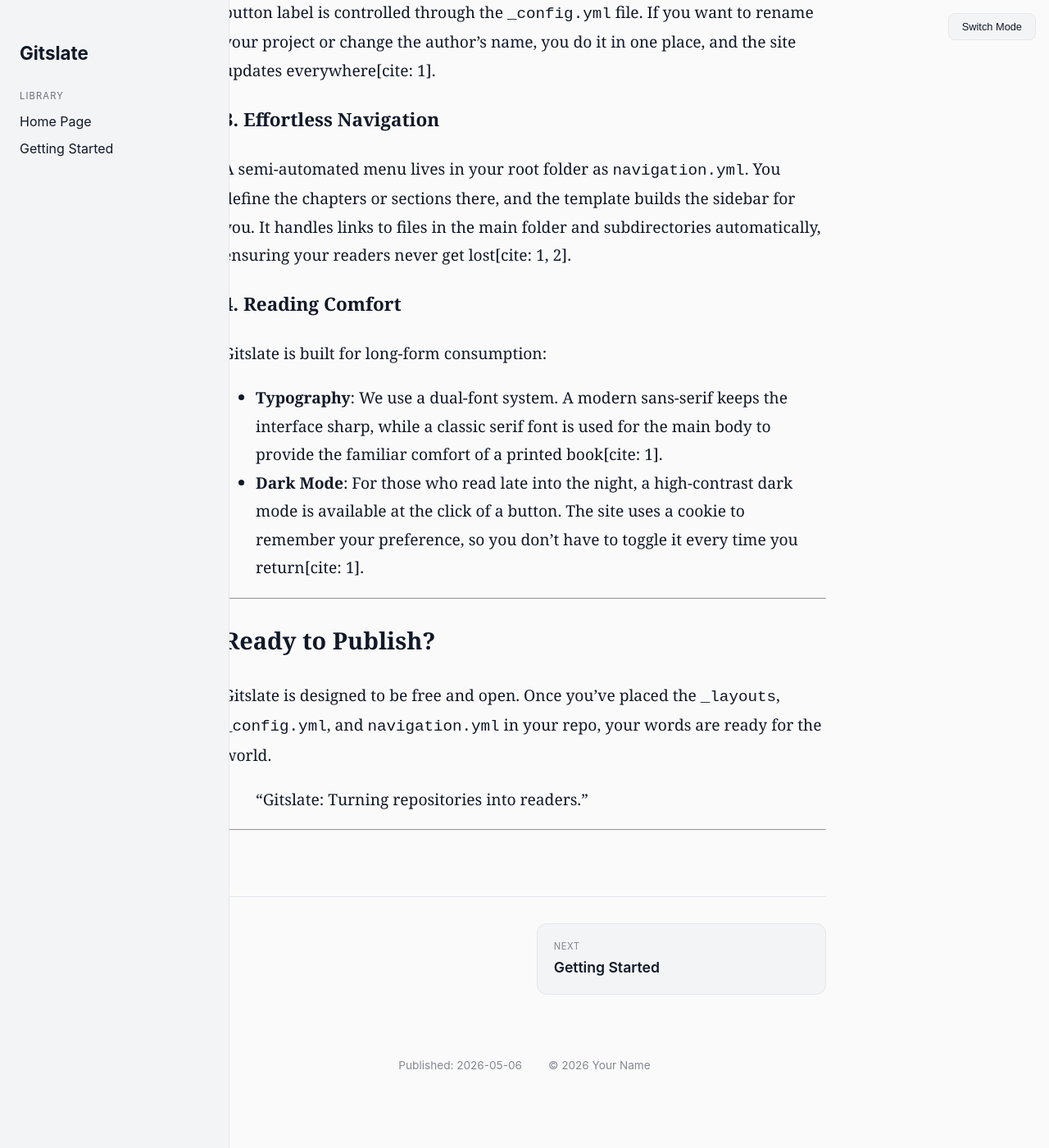
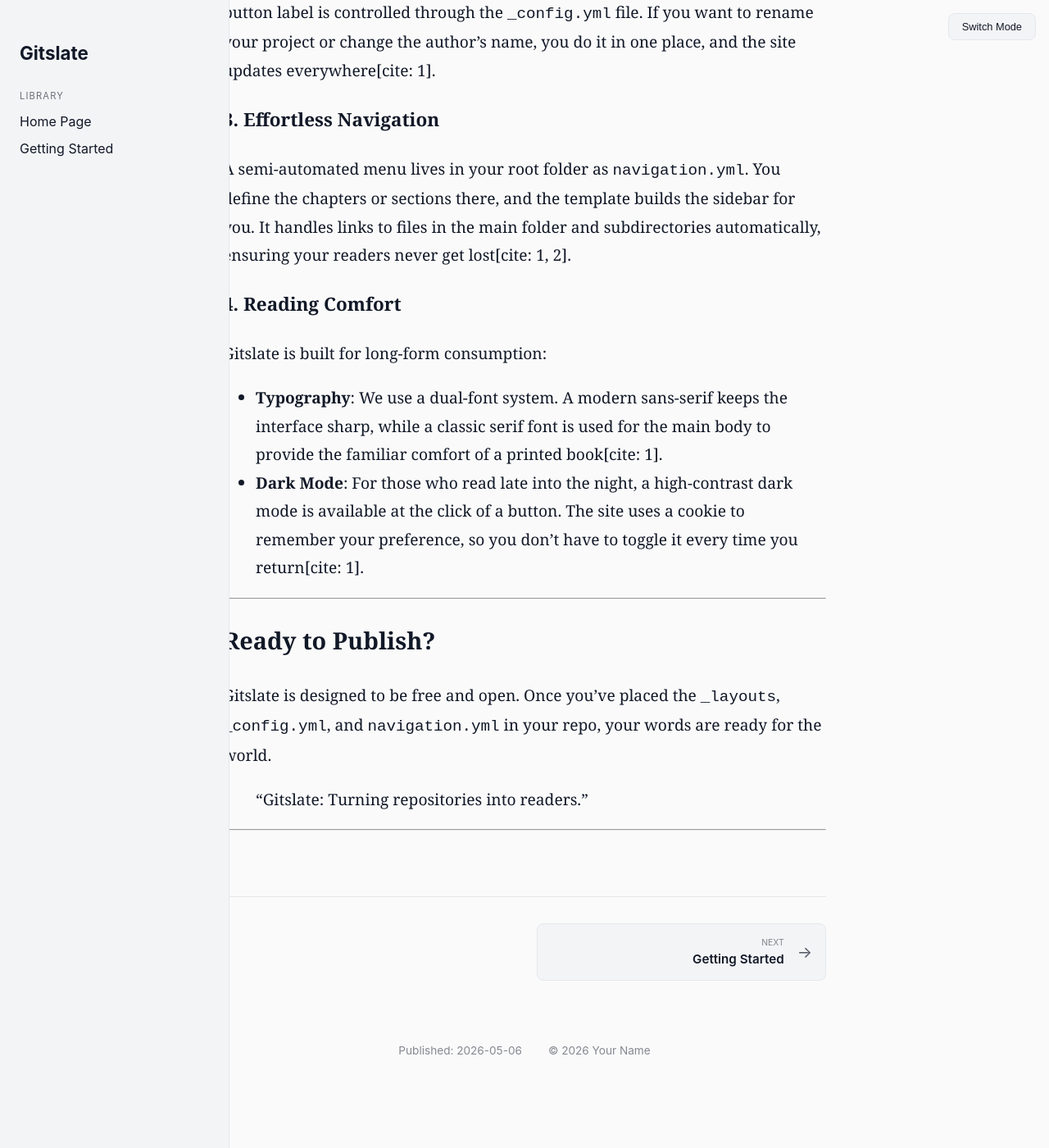
Before and after one commit to texthub/gitslate, a Jekyll site: the page built from index.md, in a window 1280 px wide and 1400 px high, scrolled down 1392 px. Shown: the whole window at 82% size. Built offline with Jekyll 4.4.1, drawn with Linux system fonts in a browser that asks for light colours.

Commit message:
Update default.html

```diff
--- a/_layouts/default.html
+++ b/_layouts/default.html
@@ -127,19 +127,19 @@
         .chapter-nav .nav-links {
             display: flex;
             justify-content: space-between;
-            gap: 1.5rem;
+            gap: 1rem;
             margin-top: 2rem;
         }
 
         .nav-btn {
             text-decoration: none;
             color: var(--text-color);
-            padding: 1.25rem;
+            padding: 1rem;
             border: 1px solid var(--border-color);
-            border-radius: 12px;
+            border-radius: 8px;
             width: 48%;
             display: flex;
-            flex-direction: column;
+            align-items: center;
             transition: all 0.2s ease;
             background: var(--sidebar-bg);
             box-sizing: border-box;
@@ -147,19 +147,39 @@
 
         .nav-btn:hover {
             border-color: var(--accent-color);
-            transform: translateY(-2px);
-            box-shadow: 0 4px 12px rgba(0,0,0,0.05);
+            background: var(--bg-color);
+        }
+
+        .nav-content {
+            display: flex;
+            flex-direction: column;
+            overflow: hidden;
         }
 
         .nav-label {
-            font-size: 0.7rem;
+            font-size: 0.65rem;
             text-transform: uppercase;
-            letter-spacing: 0.05em;
             opacity: 0.5;
-            margin-bottom: 0.5rem;
+            margin-bottom: 0.2rem;
         }
 
-        .nav-title { font-weight: 600; font-size: 1.1rem; line-height: 1.3; }
+        .nav-title {
+            font-weight: 600;
+            font-size: 0.95rem;
+            white-space: nowrap;
+            overflow: hidden;
+            text-overflow: ellipsis;
+        }
+
+        .nav-arrow {
+            font-size: 1.2rem;
+            opacity: 0.7;
+        }
+
+        .nav-btn-prev .nav-arrow { margin-right: 1rem; }
+        .nav-btn-next .nav-arrow { margin-left: 1rem; }
+        .nav-btn-next { justify-content: flex-end; text-align: right; }
+
         .nav-spacer { width: 48%; }
 
         @media (max-width: 600px) {
@@ -232,7 +252,6 @@
             <hr style="border: 0; border-top: 1px solid var(--border-color); margin: 3rem 0 2rem;">
 
             <div class="chapter-nav">
-                <!-- Flatten navigation logic -->
                 {% assign nav_items = "" | split: "," %}
                 {% for section in site.data.navigation.main_menu %}
                     {% for item in section.sub_items %}
@@ -242,13 +261,13 @@
 
                 {% for item in nav_items %}
                     {% comment %}
-                      Normalize URLs to ensure comparison works even if
-                      one has a leading/trailing slash and the other doesn't.
+                      Stricter URL matching: Ensure both are treated as relative paths
+                      without double slashes or missing leads.
                     {% endcomment %}
-                    {% assign item_url = item.url | relative_url | append: "/" | replace: "//", "/" %}
-                    {% assign current_url = page.url | relative_url | append: "/" | replace: "//", "/" %}
+                    {% assign item_match = item.url | relative_url | replace: "//", "/" %}
+                    {% assign current_match = page.url | relative_url | replace: "//", "/" %}
 
-                    {% if item_url == current_url %}
+                    {% if item_match == current_match %}
                         {% assign curr_index = forloop.index0 %}
                         {% assign prev_index = curr_index | minus: 1 %}
                         {% assign next_index = curr_index | plus: 1 %}
@@ -256,9 +275,12 @@
                         <div class="nav-links">
                             <!-- PREVIOUS BUTTON -->
                             {% if prev_index >= 0 %}
-                            <a href="{{ nav_items[prev_index].url | relative_url }}" class="nav-btn">
-                                <span class="nav-label">{{ site.ui.prev_label | default: "Previous" }}</span>
-                                <span class="nav-title">{{ nav_items[prev_index].title }}</span>
+                            <a href="{{ nav_items[prev_index].url | relative_url }}" class="nav-btn nav-btn-prev">
+                                <span class="nav-arrow">←</span>
+                                <div class="nav-content">
+                                    <span class="nav-label">{{ site.ui.prev_label | default: "Previous" }}</span>
+                                    <span class="nav-title">{{ nav_items[prev_index].title }}</span>
+                                </div>
                             </a>
                             {% else %}
                             <div class="nav-spacer"></div>
@@ -266,9 +288,12 @@
 
                             <!-- NEXT BUTTON -->
                             {% if next_index < nav_items.size %}
-                            <a href="{{ nav_items[next_index].url | relative_url }}" class="nav-btn">
-                                <span class="nav-label">{{ site.ui.next_label | default: "Next" }}</span>
-                                <span class="nav-title">{{ nav_items[next_index].title }}</span>
+                            <a href="{{ nav_items[next_index].url | relative_url }}" class="nav-btn nav-btn-next">
+                                <div class="nav-content">
+                                    <span class="nav-label">{{ site.ui.next_label | default: "Next" }}</span>
+                                    <span class="nav-title">{{ nav_items[next_index].title }}</span>
+                                </div>
+                                <span class="nav-arrow">→</span>
                             </a>
                             {% else %}
                             <div class="nav-spacer"></div>
```
Also changed, not shown: other parts of _layouts/default.html (+1 -1 lines).
